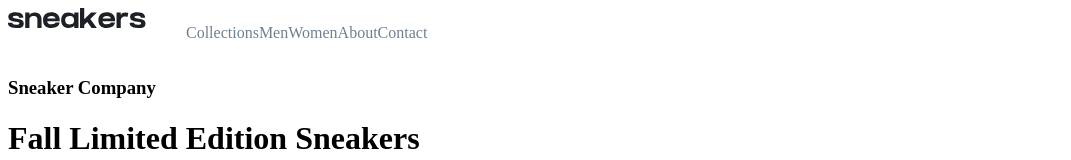
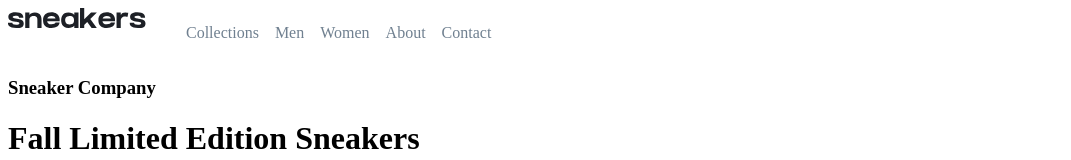
Before and after one commit to masambuOfficial/KCF-ProductPage, a plain HTML site: page index.html in a window 1280 px wide. Shown: the top 160 px of the page, without its empty margins (0-1071 px from the left). Drawn offline with Linux system fonts and the light colour scheme.

Commit message:
flex-box styling

```diff
--- a/style.css
+++ b/style.css
@@ -6,6 +6,8 @@
 
 .nav_container{
     display: flex;
+    justify-content: space-between;
+    gap: 1rem;
 
 }
 
```
